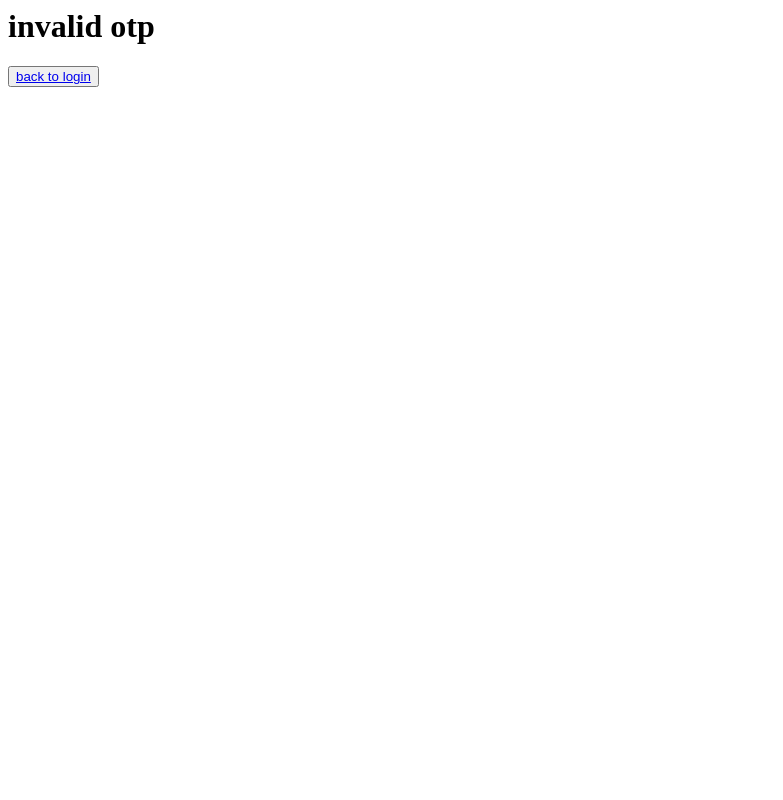
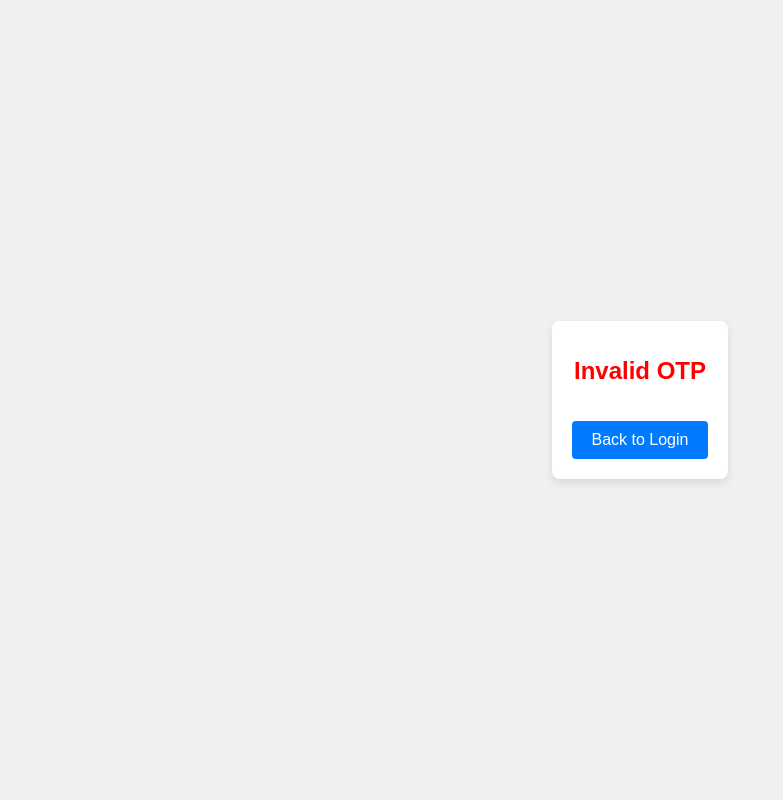
Before and after one commit to jayalakshmi1212/pupEase-django, a Django app: page /invalid/ in a window 1280 px wide. Shown: the whole page, without its empty margins (0-783 px from the left). Run offline with Django 4.2, Linux system fonts and the light colour scheme; data that the repository does not hold is empty.

Commit message:
some modification

```diff
--- a/order/views.py
+++ b/order/views.py
@@ -163,7 +163,7 @@ def user_orders(request):
     user = request.user
     orders = Order.objects.filter(
         user=user,
-        status__in=['New', 'confirmed', 'failed']  # Include orders with status "New", "confirmed", or "failed"
+        status__in=['New', 'confirmed', 'failed','cancelled']  # Include orders with status "New", "confirmed", or "failed"
     ).annotate(
         latest_created_at=F('created_at')
     ).order_by('-latest_created_at').prefetch_related('orderproduct_set', 'address')
--- a/templates/carts/paymentfail.html
+++ b/templates/carts/paymentfail.html
@@ -88,6 +88,7 @@
             <p>Sorry, your order could not be processed.if you want to try again click the button.</p>
             <a href="{% url 'store:index' %}" class="btn">Return to Home</a>
             <a href="{% url 'cart:checkout' %}" class="btn">Try again</a>
+
         </div>
     </div>
 </div>
--- a/templates/userauths/invalid.html
+++ b/templates/userauths/invalid.html
@@ -1,2 +1,56 @@
-<h1>invalid otp</h1>
-<button><a href="{%url 'userauths:signuppage'%}">back to login</a></button>
+<!DOCTYPE html>
+<html lang="en">
+<head>
+    <meta charset="UTF-8">
+    <meta name="viewport" content="width=device-width, initial-scale=1.0">
+    <title>Invalid OTP</title>
+    <style>
+        body {
+            font-family: Arial, sans-serif;
+            display: flex;
+            justify-content: center;
+            align-items: center;
+            height: 100vh;
+            margin: 0;
+            background-color: #f0f0f0;
+        }
+
+        .container {
+            text-align: center;
+            background-color: #ffffff;
+            padding: 20px;
+            border-radius: 8px;
+            box-shadow: 0 4px 8px rgba(0, 0, 0, 0.1);
+        }
+
+        h1 {
+            color: #ff0000;
+            font-size: 24px;
+        }
+
+        button {
+            background-color: #007bff;
+            color: #ffffff;
+            border: none;
+            padding: 10px 20px;
+            text-align: center;
+            text-decoration: none;
+            display: inline-block;
+            font-size: 16px;
+            border-radius: 4px;
+            cursor: pointer;
+            margin-top: 20px;
+        }
+
+        button:hover {
+            background-color: #0056b3;
+        }
+    </style>
+</head>
+<body>
+    <div class="container">
+        <h1>Invalid OTP</h1>
+        <button><a href="{% url 'userauths:signuppage' %}" style="color: white; text-decoration: none;">Back to Login</a></button>
+    </div>
+</body>
+</html>
--- a/userauths/views.py
+++ b/userauths/views.py
@@ -25,7 +25,7 @@ from order.models import Wallet
 User=settings.AUTH_USER_MODEL
 @never_cache
 def printlogin(request):
-    print("jaya")
+
     if request.user.is_authenticated:
         return redirect("store:index")
     # else:
@@ -33,7 +33,7 @@ def printlogin(request):
     #     return redirect("store:index")
 
     if request.method=='POST':
-        print("jaya double super")
+
         email=request.POST.get('email')
         password=request.POST.get('password')
 
@@ -58,6 +58,10 @@ def printsignup(request):
     if request.method == 'POST':
         form = Usersignup(request.POST)
         if form.is_valid():
+            phone_number = form.cleaned_data['phone_number']
+            if len(phone_number) != 10 or not phone_number.isdigit():
+                form.add_error('phone_number', 'Phone number must be exactly 10 digits and contain only digits.')
+                return render(request, 'userauths/signup.html', {'form': form})
             new_user = form.save()  # Save the user
 
             # Create a wallet for the new user
@@ -178,7 +182,7 @@ def resetpassword_validation(request, uidb64, token):
         messages.error(request, 'Sorry, the activation link has expired.!')
         return redirect('userauths:loginpage')
 
-
+from django.contrib.auth.hashers import check_password
 def reset_password(request):
     if request.method == 'POST':
         password = request.POST.get('password')
@@ -187,6 +191,11 @@ def reset_password(request):
         if password == confirm_password:
             uid = request.session.get('uid')
             user = User.objects.get(pk=uid)
+            # Check if the new password is the same as the current password
+            if check_password(password, user.password):
+                messages.error(request, "You cannot use your current password. Please choose a new password.")
+                return redirect('userauths:reset_password')  # Redirect back to the reset password page
+
             user.set_password(password)
             user.save()
             messages.success(request, "Password successfully reset.")
```
